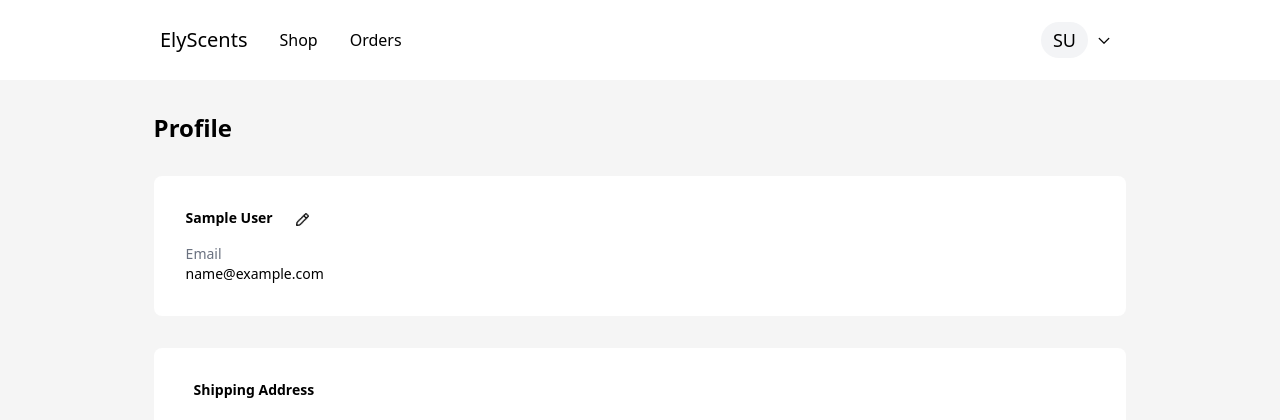
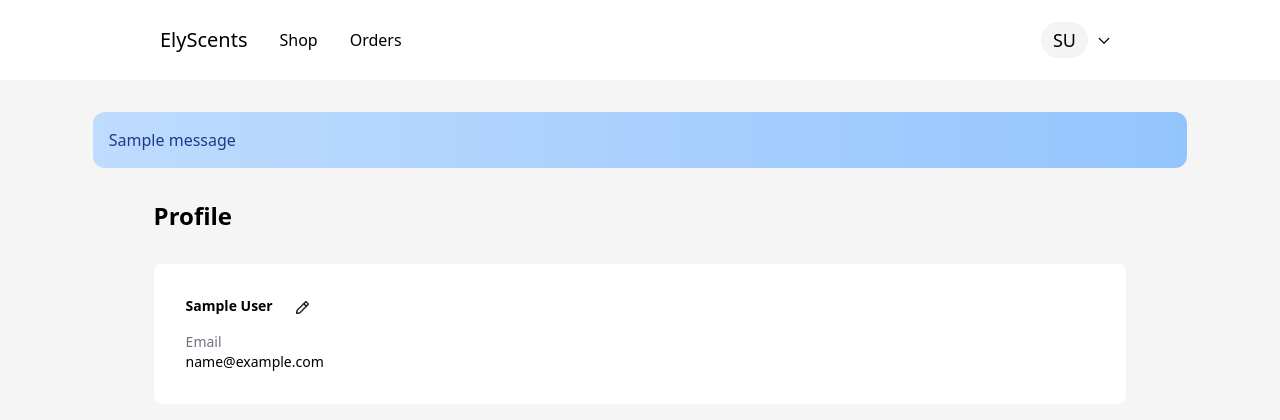
Before and after one commit to mibrahimbashir/ecom_store_v2, a Django app: page /user_account/profile/ in a window 1280 px wide. Shown: the top 420 px of the page. Run offline with Django 5.2, Linux system fonts and the light colour scheme; the first user in the database is signed in; tables that the repository leaves empty hold one stand-in row (Sample ...); one stand-in notice (Sample message) is shown; some libraries are stand-ins or nearby versions.

Commit message:
Implement user info update functionality; add view for handling user info updates and integrate form action in user info template

```diff
--- a/src/user_accounts/templates/user_accounts/user_info_form.html
+++ b/src/user_accounts/templates/user_accounts/user_info_form.html
@@ -3,8 +3,7 @@
   <div class="bg-white p-6 rounded-xl shadow-xl w-full max-w-xl relative">
 
     <h2 class="text-xl font-semibold mb-4">Edit profile</h2>
-
-    <form method="POST" class="space-y-4">
+    <form method="POST" action="{% url 'update_user_info' %}" hx-target="#form" hx-swap="innerHTML" class="space-y-4">
       {% csrf_token %}
 
       <!-- Name fields -->
--- a/src/user_accounts/templates/user_accounts/user_profile.html
+++ b/src/user_accounts/templates/user_accounts/user_profile.html
@@ -7,6 +7,16 @@
 {% endblock head_content %}
 
 {% block content %}
+
+{% if messages %}
+{% for message in messages %}
+<div id="message"
+  class="w-[90%] px-4 py-4 text-base bg-gradient-to-r from-blue-200 to-blue-300 mt-8 mx-auto text-white rounded-xl">
+  <p class="text-blue-900">{{message}}</p>
+</div>
+{% endfor %}
+{% endif %}
+
 <div class="xl:max-w-[80%] mx-auto my-0 py-8 flex flex-col gap-8">
   <h1 class="text-2xl font-semibold">Profile</h1>
 
--- a/src/user_accounts/urls.py
+++ b/src/user_accounts/urls.py
@@ -5,4 +5,5 @@ from . import views
 urlpatterns = [
     path('profile/', views.user_profile, name='profile'),
     path('user_info_form/', views.user_info_form, name='user_info_form'),
+    path('update_user_info/', views.update_user_info, name='update_user_info'),
 ]
--- a/src/user_accounts/views.py
+++ b/src/user_accounts/views.py
@@ -1,5 +1,8 @@
-from django.shortcuts import render
+from django.shortcuts import render, redirect
 from django.contrib.auth.decorators import login_required
+from django.contrib import messages
+from django.views.decorators.http import require_POST
+from django.db import DatabaseError
 
 
 @login_required(login_url='login')
@@ -14,5 +17,27 @@ def user_profile(request):
     return render(request, 'user_accounts/user_profile.html', context)
 
 
+@login_required(login_url='login')
 def user_info_form(request):
     return render(request, 'user_accounts/user_info_form.html', {})
+
+
+@login_required(login_url='login')
+@require_POST
+def update_user_info(request):
+    user = request.user
+    first_name = request.POST.get("first_name", "").strip()
+    last_name = request.POST.get("last_name", "").strip()
+
+    try:
+        if len(first_name) > 20 or len(last_name) > 20:
+            messages.error(request, 'Bad Reqest')
+            return redirect('profile')
+        user.first_name = first_name
+        user.last_name = last_name
+        user.save()
+
+        return redirect('profile')
+
+    except DatabaseError as e:
+        return redirect('profile')
```
